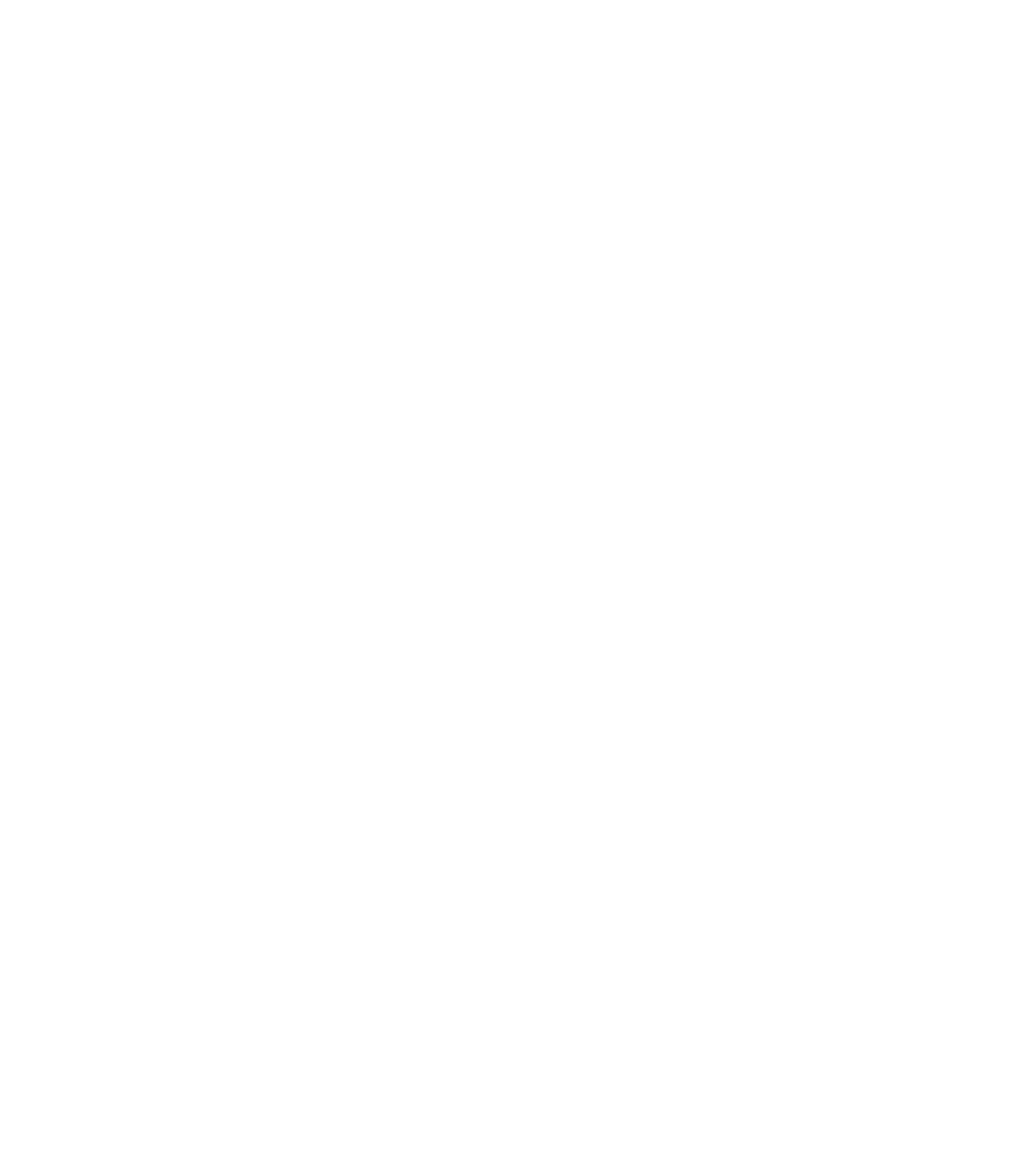
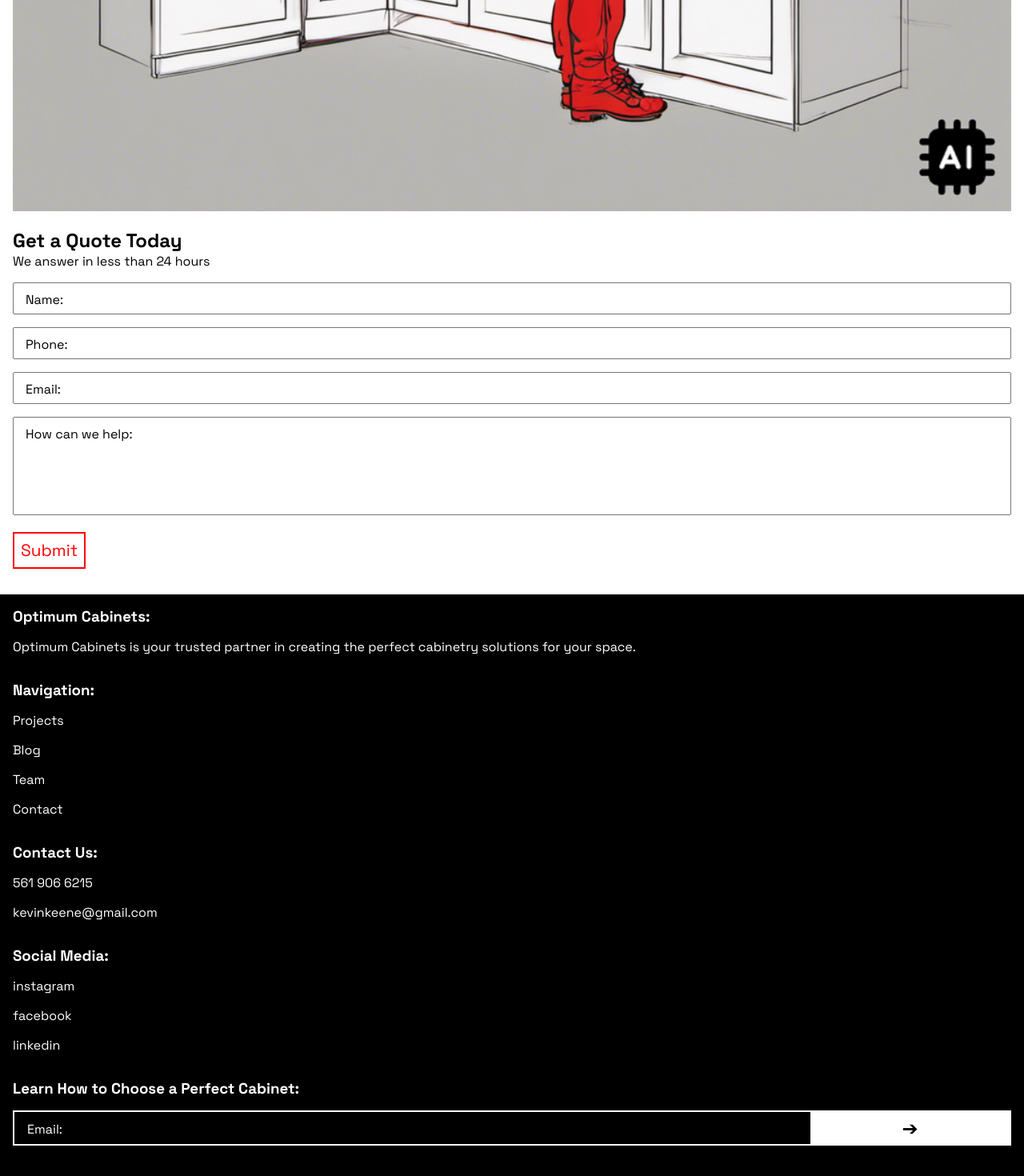
Before and after one commit to serge-yegorian/optimum-kitchen-and-bath, a React (Create React App) app: page /contact in a window 1280 px wide. Before the commit this address had no page. Shown: the part 1000-2470 px from the top of the page at 80% size. Before the commit the page ends 800 px from the top, so only its background shows below. Built offline with nearby package versions, Linux system fonts and the light colour scheme.

Commit message:
create contact page

```diff
--- a/src/App.js
+++ b/src/App.js
@@ -1,5 +1,6 @@
 import { BrowserRouter, Routes, Route } from "react-router-dom";
 import './App.scss';
+import Contact from "./pages/Contact/Contact";
 import Home from "./pages/Home/Home";
 
 function App() {
@@ -8,6 +9,7 @@
     <BrowserRouter>
       <Routes>
         <Route path='/' element={<Home/>}/>
+        <Route path="/contact" element={<Contact/>}/>
       </Routes>
     </BrowserRouter>
    </>
--- a/src/components/Footer/Footer.scss
+++ b/src/components/Footer/Footer.scss
@@ -30,16 +30,23 @@
     }
 
     &__input {
-        outline: none;
-        height: 2rem;
-        width: 80%;
-        padding: 0 0.5rem;
-        border: none;
+            width: 80%;
+            height: 2.5rem;
+            border-radius: none;
+            outline: none;
+            padding:  0.5rem;
+            font-size: 1rem;
+            border: none;
+            background-color: black;
+            border: none;
+            color: white;
     }
 
     &__input-div {
         position: relative;
         display: flex;
+        border: 2px solid white;
+
 
 
         margin-bottom: 6rem;
@@ -48,26 +55,34 @@
     &__label {
         position: absolute;
         left: 0.5rem;
-        color: black;
-        top: 0.4rem;
-        background-color: white;
+        color: white;
+        top: 0.7rem;
+        background-color: black;
         padding: 0 0.5rem;
         transition: 0.2s;
     }
 
     &__input:focus ~ &__label,
     &__input:valid ~ &__label {
-        transform: translateY(-0.8rem);
+        transform: translateY(-0.9rem);
         font-size: 0.8rem;
     }
 
     &__submit {
-        height: 2rem;
+        height: 2.5rem;
         border: none;
-        background-color: lightgray;
+        background-color: white;
         color: black;
         width: 20%;
         font-size: 1.5rem;
+        transition: 0.2s;
+        cursor: pointer;
+    }
+
+    &__submit:hover {
+        border-left: 2px solid white;
+        background-color: black;
+        color: white;
     }
 
 }
--- a/src/components/Header/Header.js
+++ b/src/components/Header/Header.js
@@ -1,7 +1,10 @@
 import './Header.scss';
 import { AiOutlineMenu, AiOutlineClose } from "react-icons/ai";
+import {useNavigate} from 'react-router-dom'
 
 const Header = () => {
+
+    const navigate = useNavigate();
 
     const toggleMenu = (e) => {
         e.preventDefault();
@@ -23,11 +26,11 @@
             <AiOutlineMenu className='header__icon header__icon--mobile' onClick={toggleMenu}/>
             <div className='header__options'>
                 <ul className='header__list header__list--mobile'>
-                <li className='header__li header__li--mobile'>Home</li>
+                <li className='header__li header__li--mobile' onClick={(e)=>{navigate('/'); toggleMenu(e)}}>Home</li>
                     <li className='header__li header__li--mobile'>Projects</li>
                     <li className='header__li header__li--mobile'>Blog</li>
                     <li className='header__li header__li--mobile'>Team</li>
-                    <li className='header__li header__li--cta'>Contact</li>
+                    <li className='header__li header__li--cta'onClick={(e)=>{navigate('/contact'); toggleMenu(e)}}>Contact</li>
                 </ul>
                 <AiOutlineClose className='header__icon' onClick={toggleMenu} />
             </div>
--- /dev/null
+++ b/src/pages/Contact/Contact.js
@@ -0,0 +1,42 @@
+import Footer from '../../components/Footer/Footer';
+import Header from '../../components/Header/Header';
+import './Contact.scss';
+
+const Contact = () => {
+    return (
+        <>
+        <Header/>
+        <main className='contact'>
+        <section className='contact__section'>
+            <img className='contact__image' alt='worker on a kitchen' src={require('../../assets/images/contact.png')}/>
+        </section>
+        <section className='contact__section'>
+            <form className='contact__form'>
+                <h1 className='contact__heading'>Get a Quote Today</h1>
+                <p className='contact__description'>We answer in less than 24 hours</p>
+                <div className='contact__input-div'>
+                    <input required className='contact__input' name='name' id='name' />
+                    <label className='contact__label' htmlFor='name'>Name:</label>
+                </div>
+                <div className='contact__input-div'>
+                    <input required className='contact__input' name='phone' id='phone' />
+                    <label className='contact__label' htmlFor='phone'>Phone:</label>
+                </div>
+                <div className='contact__input-div'>
+                    <input required className='contact__input' name='email' id='email' />
+                    <label className='contact__label' htmlFor='email'>Email:</label>
+                </div>
+                <div className='contact__input-div'>
+                    <textarea required className='contact__input contact__input--textarea' rows={5} name='name' id='name' />
+                    <label className='contact__label' htmlFor='name'>How can we help:</label>
+                </div>
+                <button className='contact__cta' contact__cta--main>Submit</button>
+            </form>
+        </section>
+    </main>
+    <Footer/>
+    </>
+    );
+}
+
+export default Contact;
--- /dev/null
+++ b/src/pages/Contact/Contact.scss
@@ -0,0 +1,69 @@
+.contact {
+    padding: 1rem;
+
+    &__image {
+        width: 100%;
+        margin-bottom: 1rem;
+    }
+
+    &__description {
+        margin-bottom: 1rem;
+    }
+
+    &__input {
+        width: 100%;
+        height: 2.5rem;
+        border-radius: none;
+        outline: none;
+        padding:  0.5rem;
+        font-size: 1rem;
+    }
+
+    &__input--textarea {
+        height: initial;
+        resize: none;
+    }
+
+    &__input-div {
+        position: relative;
+        margin-bottom: 1rem;
+    }
+
+    &__label {
+        position: absolute;
+        left: 0.5rem;
+        color: black;
+        top: 0.7rem;
+        background-color: white;
+        padding: 0 0.5rem;
+        transition: 0.2s;
+    }
+
+    &__input:focus ~ &__label,
+    &__input:valid ~ &__label {
+        transform: translateY(-0.8rem);
+        font-size: 0.8rem;
+    }
+
+    &__cta {
+        font-size: 1.3rem;
+        padding: 0.5rem;
+        width: fit-content;
+        color: #FF0000;
+        background-color: white;
+        border: 2px solid #FF0000;
+        transition: 0.2s;
+        cursor: pointer;
+        margin-bottom: 1rem;
+    }
+
+    &__cta:hover {
+        background-image: linear-gradient(to bottom, #FF3333, #FF0000);
+        color: white;
+    }
+
+    &__cta--main {
+        width: 100%;
+    }
+
+}
--- a/src/pages/Home/Home.js
+++ b/src/pages/Home/Home.js
@@ -1,12 +1,6 @@
 import Footer from '../../components/Footer/Footer';
 import Header from '../../components/Header/Header'
 import './Home.scss'
-import { GiEcology } from "react-icons/gi";
-import { MdEnergySavingsLeaf } from "react-icons/md";
-import { FaBottleWater } from "react-icons/fa6";
-
-
-
 
 const Home = () => {
     return (
```
Also changed, not shown: src/assets/images/contact.png (added).
